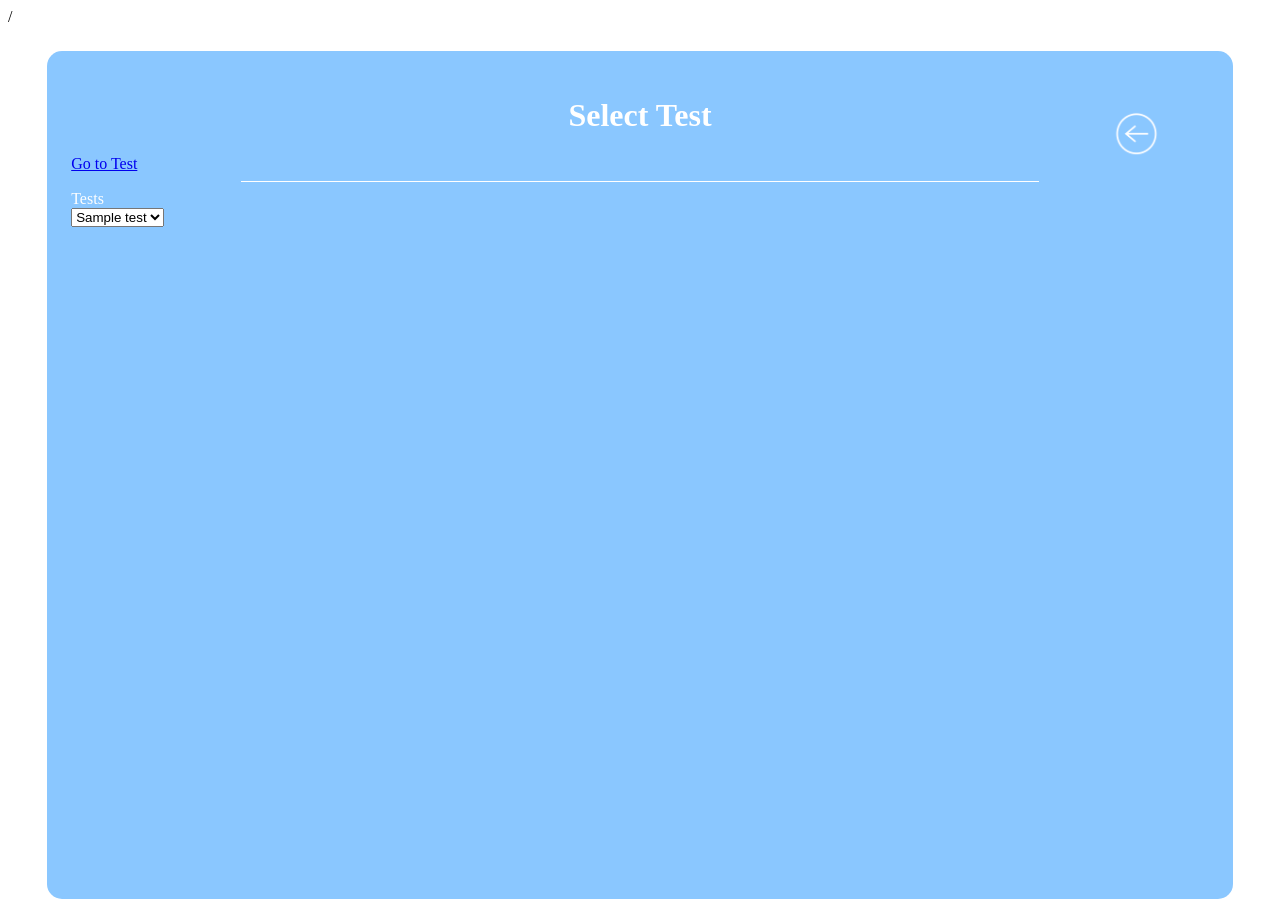
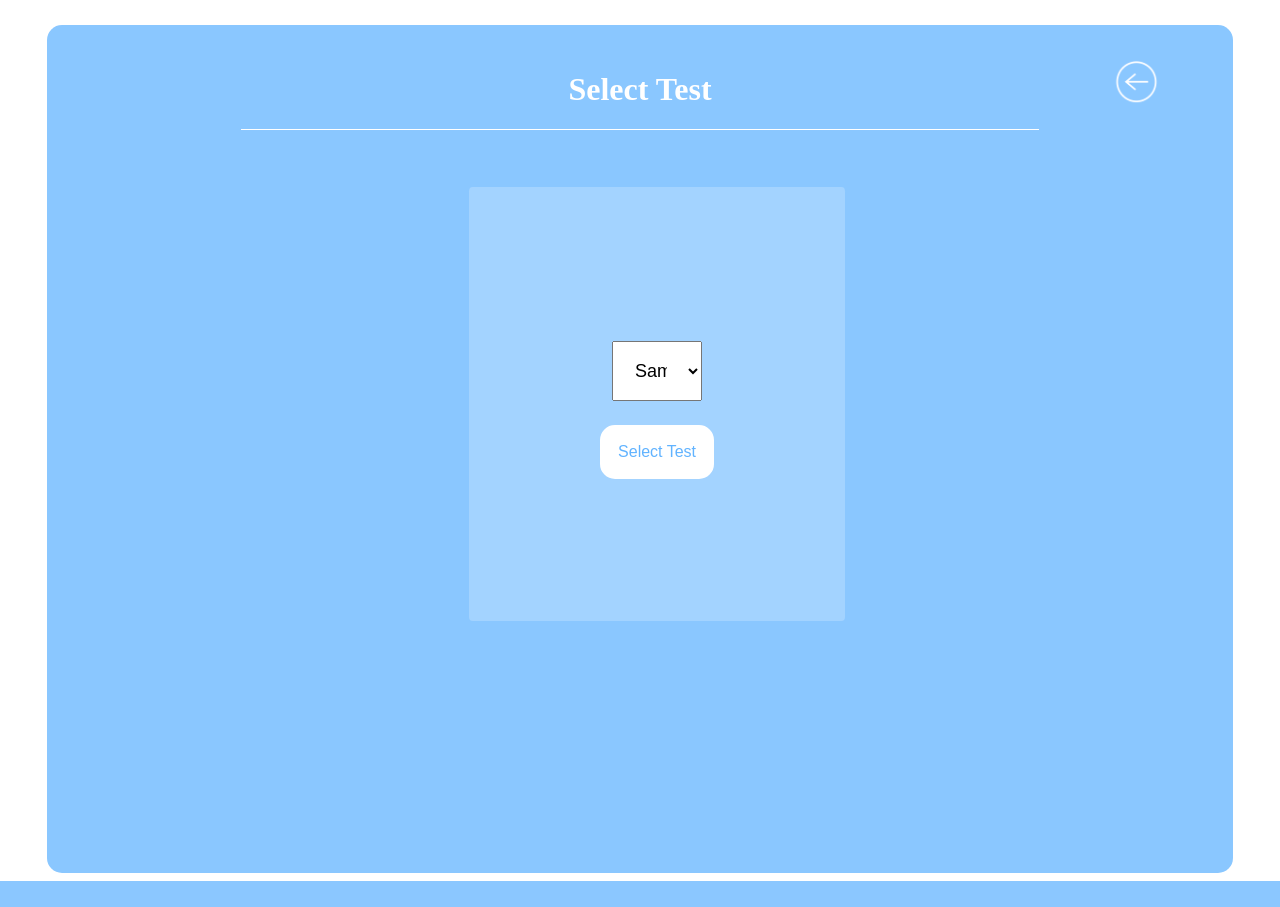
Before and after one commit to mtorres3/SSW322-Test-Survey, a Flask app: template Flask/server/src/templates/test_list.html in a window 1280 px wide. After the commit the page ends 881 px from the top, so only its background shows below. Run offline with Flask 2, Linux system fonts and the light colour scheme; the template is opened without the code that fills it: most values are stand-ins (such as "Sample title", 1, 10 or a date in 2020); data that the repository does not hold is empty.

Commit message:
test_list html and app.py

```diff
--- a/Flask/server/src/app.py
+++ b/Flask/server/src/app.py
@@ -311,6 +311,7 @@ def test_open():
         question = ref.document('test').collection('Tests').document('fuck this').get().to_dict()['Questions']['question01']['question']
         answers = ref.document('test').collection('Tests').document('fuck this').get().to_dict()['Questions']['question01']['answers']
         answerLength = len(answers)
+        print(request.form.get('submit-test'))
         print(request.form.get('submit'))
         return render_template('test_open.html', Name = testName, question = question, answers = answers, question_amount = length, answerLength = answerLength)
 
@@ -326,4 +327,4 @@ def survey_open():
 
 
 if __name__ == "__main__":
-    app.run(port=5009, debug=True)
+    app.run(port=5012, debug=True)
--- a/Flask/server/src/static/css/main.css
+++ b/Flask/server/src/static/css/main.css
@@ -468,7 +468,7 @@ hr{
     border-radius: 10px;
 }
 
-/*Survey and Test List CSS
+/* Survey/Test List Styles
  * places light blue rectangle in center
  * places h1 in center above it
  * thas it
@@ -498,3 +498,29 @@ hr{
     padding: 0.5em;
     color: white;
 }
+
+.test-selection{
+    display: block;
+    margin: auto;
+    margin-top: 40%;
+    width: 5em;
+    font-size: 18px;
+    padding: 1em;
+}
+.test-selection-submit{
+    display: block;
+    font-size: 16px;
+    padding: 1em;
+    border-color: white;
+    border-style: solid;
+    color: #61B3FF;
+    background-color: white;
+    margin: auto;
+    border-radius: 15px;
+    margin-top: 1.5em;
+}
+.test-selection-label{
+    display: block;
+    font-size: 24px;
+    margin: auto;
+}
--- a/Flask/server/src/templates/test_list.html
+++ b/Flask/server/src/templates/test_list.html
@@ -4,24 +4,26 @@
 <head>
     <meta charset="UTF-8">
     <meta name="viewport" content="width=device-width, initial-scale=1.0">
-    <title>Test List</title>/
+    <title>Test List</title>
     <link rel="stylesheet" href="{{ url_for('static', filename='css/main.css') }}">
 </head>
 
 <body>
     <div class='main-box'>
         <h1 class = 'header-list'>Select Test</h1>
-        <a href = '/test_open'> Go to Test</a>
         <hr>
         <a href='/survey_or_test'><img src="{{ url_for('static', filename='images/back-button.png') }}" height='50' width='50' class='back'></a>
-        <label>Tests</label>
-        <form>
-            <select name="test-list" form="test-dropdown">
+
+        <div class='list-div'>
+        <form id='test-list-form' action='/test_open' method='POST'>
+            <select class='test-selection' name="test-list" form="test-dropdown">
                 {% for test in testListings %}
                     <option value={{test}}>{{test}}</option>
                 {% endfor %}
             </select>
+            <button type='submit' class='test-selection-submit' name='submit-test' value={{test}}>Select Test</button>
         </form>
+        </div>
 
         <!--<div class='list-div'>
             {% for n in questions %}
```
